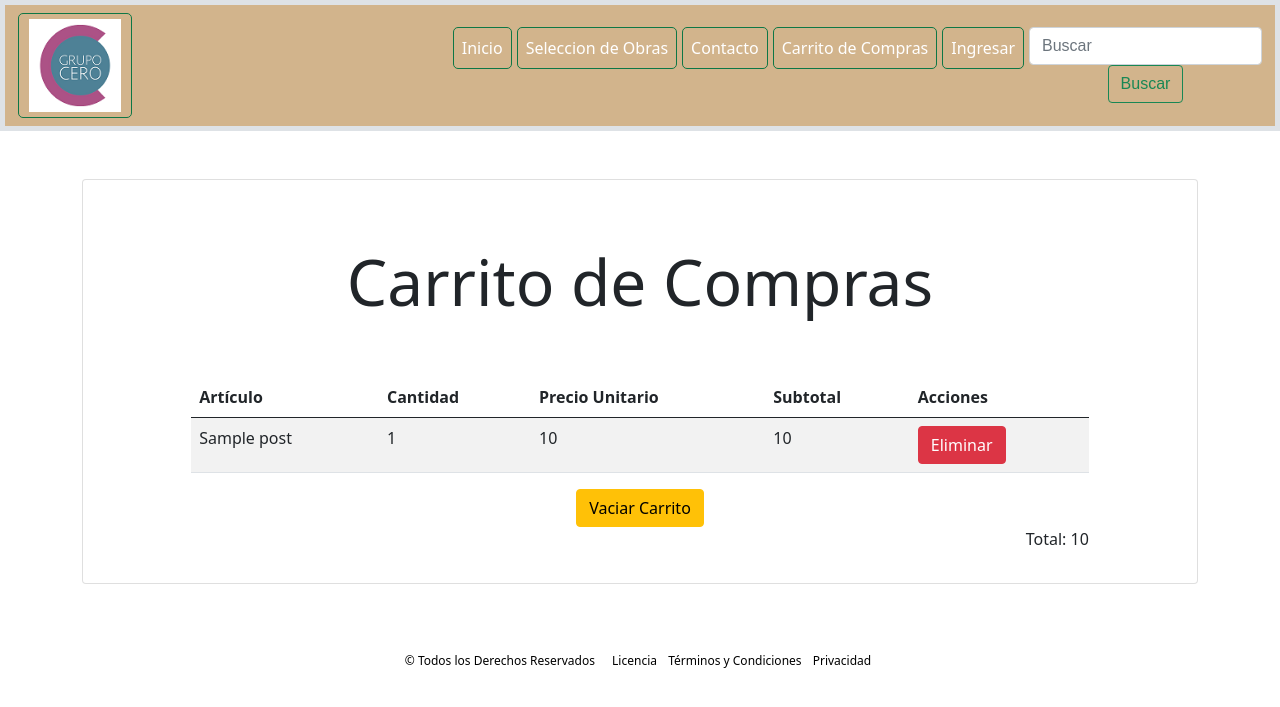
After one commit to NihilDux/PGY3121, a Django app: page /carrito/ in a window 1280 px wide. The commit adds this page. Shown: the top 707 px of the page. Run offline with Django 4.2, Linux system fonts and the light colour scheme; tables that the repository leaves empty hold one stand-in row (values such as "Sample post"); some libraries are stand-ins or nearby versions.

Commit message:
Carrito de Compras version 1

```diff
--- a/grupocero/settings.py
+++ b/grupocero/settings.py
@@ -24,6 +24,7 @@ INSTALLED_APPS = [
     'django.contrib.sessions',
     'django.contrib.messages',
     'django.contrib.staticfiles',
+    'django.contrib.humanize',
     'posts',
 ]
 
@@ -54,6 +55,7 @@ TEMPLATES = [
         },
     },
 ]
+
 
 WSGI_APPLICATION = 'grupocero.wsgi.application'
 
@@ -99,6 +101,10 @@ USE_I18N = True
 
 USE_TZ = True
 
+USE_L10N = True
+USE_THOUSAND_SEPARATOR = True
+NUMBER_GROUPING = 3
+
 
 # Static files (CSS, JavaScript, Images)
 # https://docs.djangoproject.com/en/4.2/howto/static-files/
--- a/grupocero/urls.py
+++ b/grupocero/urls.py
@@ -21,4 +21,8 @@ urlpatterns = [
     path('logout/', views.signout, name='logout'),
     path('signin/', views.signin, name='signin'),
     path('buscar/', views.buscar, name='buscar'),
+    path('carrito/', views.carrito, name='carrito'),
+    path('carrito/agregar/<int:post_id>/', views.agregar_al_carrito, name='agregar_al_carrito'),
+    path('carrito/eliminar/<int:carritoitem_id>/', views.eliminar_del_carrito, name='eliminar_del_carrito'),
+    path('carrito/vaciar/', views.vaciar_carrito, name='vaciar_carrito'),
 ] + static(settings.MEDIA_URL, document_root=settings.MEDIA_ROOT)
--- a/posts/models.py
+++ b/posts/models.py
@@ -1,6 +1,6 @@
 from django.db import models
 from django.contrib.auth.models import User
-# Create your models here.
+
 
 class Categoria(models.Model):
     id_categoria  = models.AutoField(db_column='idCategoria', primary_key=True)
@@ -9,17 +9,31 @@ class Categoria(models.Model):
     def __str__(self):
         return str(self.categoria)
 
+
 class Post(models.Model):
-    titulo       = models.CharField(max_length=100)
-    descripcion  = models.TextField(blank=True)
-    precio       = models.PositiveIntegerField(null=True)
-    imagen       = models.ImageField(upload_to='posts/', null=True, blank=True)
-    id_categoria = models.ForeignKey('Categoria',on_delete=models.CASCADE, db_column='idCategoria', null=True)
-    subida       = models.DateTimeField(auto_now_add=True)
-    aprobado     = models.BooleanField(default=False)
-    relevante    = models.BooleanField(default=False)
-    comentario   = models.TextField(null=True, blank=True)
-    user         = models.ForeignKey(User, on_delete=models.CASCADE)
+    titulo = models.CharField(max_length=100)
+    descripcion = models.TextField(blank=True)
+    precio = models.PositiveIntegerField(null=True)
+    imagen = models.ImageField(upload_to='posts/', null=True, blank=True)
+    id_categoria = models.ForeignKey(Categoria, on_delete=models.CASCADE, null=True)
+    subida = models.DateTimeField(auto_now_add=True)
+    aprobado = models.BooleanField(default=False)
+    relevante = models.BooleanField(default=False)
+    comentario = models.TextField(null=True, blank=True)
+    user = models.ForeignKey(User, on_delete=models.CASCADE)
 
     def __str__(self):
         return self.titulo + ' - Por ' + self.user.username
+
+
+class CarritoItem(models.Model):
+    post = models.ForeignKey(Post, on_delete=models.CASCADE)
+    usuario = models.ForeignKey(User, on_delete=models.CASCADE, null=True)
+    cantidad = models.PositiveIntegerField(default=1)
+    precio_unitario = models.PositiveIntegerField(default=0)
+
+    def subtotal(self):
+        return self.cantidad * self.precio_unitario
+
+    def __str__(self):
+        return f"{self.post.titulo} - {self.usuario.username if self.usuario else 'Usuario Anónimo'}"
--- a/posts/templates/base.html
+++ b/posts/templates/base.html
@@ -1,6 +1,7 @@
 {% load static %}
+
 <!DOCTYPE html>
-<html lang="en">
+<html lang="es">
 <head>
     <meta charset="UTF-8">
     <meta http-equiv="X-UA-Compatible" content="IE=edge">
@@ -52,7 +53,9 @@
                         <a class="nav-link  active" href="{% url 'signup' %}">Registro</a>
                     </li>
                     {% endif %}
-
+                    <li class="nav-item">
+                        <a class="nav-link  active" href="{% url 'carrito' %}">Carrito de Compras</a>
+                    </li>
                     <li class="nav-item dropdown">
                         <a class="nav-link dropdown-toggle active" href="#" id="navbarDropdown" role="button" data-bs-toggle="dropdown" aria-expanded="false">
                             Hola, {{user.username}}
@@ -67,6 +70,9 @@
                     </li>
                     <li class="nav-item">
                         <a class="nav-link  active" href="{% url 'contacto' %}">Contacto</a>
+                    </li>
+                    <li class="nav-item">
+                        <a class="nav-link  active" href="{% url 'carrito' %}">Carrito de Compras</a>
                     </li>
                     <li class="nav-item">
                         <a class="nav-link  active" href="{% url 'signin' %}">Ingresar</a>
--- /dev/null
+++ b/posts/templates/carrito.html
@@ -0,0 +1,54 @@
+{% extends 'base.html' %}
+
+{% block content %}
+
+<main class="container py-5">
+  <section class="card card-body">
+    <div class="row">
+      <div class="col-md-10 offset-md-1">
+        <h1 class="text-center display-3 py-5">Carrito de Compras</h1>
+
+        {% if items %}
+          <table class="table table-striped">
+            <thead>
+              <tr>
+                <th scope="col">Artículo</th>
+                <th scope="col">Cantidad</th>
+                <th scope="col">Precio Unitario</th>
+                <th scope="col">Subtotal</th>
+                <th scope="col">Acciones</th>
+              </tr>
+            </thead>
+            <tbody>
+              {% for item in items %}
+                <tr>
+                  <td>{{ item.post.titulo }}</td>
+                  <td>{{ item.cantidad }}</td>
+                  <td>{{ item.precio_unitario}}</td>
+                  <td>{{ item.subtotal }}</td>
+                  <td>
+                    <a href="{% url 'eliminar_del_carrito' item.id %}" class="btn btn-danger">Eliminar</a>
+                  </td>
+                </tr>
+              {% endfor %}
+            </tbody>
+          </table>
+
+          <div class="text-center">
+            <a href="{% url 'vaciar_carrito' %}" class="btn btn-warning">Vaciar Carrito</a>
+            <!-- Agrega aquí el enlace para realizar la compra -->
+          </div>
+          <div class="col-md-12" style="display: flex; flex-direction: column; align-items: flex-end">
+            <p>Total: {{ total_carrito }}</p>
+          </div>
+
+
+        {% else %}
+          <p class="text-center">Tu carrito está vacío.</p>
+        {% endif %}
+      </div>
+    </div>
+
+  </section>
+</main>
+{% endblock %}
--- a/posts/templates/posts.html
+++ b/posts/templates/posts.html
@@ -83,7 +83,7 @@
                         {% endfor %}
                     {% endif %}
                 {% else %}
-                    {% for post in posts reversed %}
+                    {% for post in posts %}
                         {% with counter=forloop.counter0|add:1 %}
                             <div class="col">
                                 <div class="card">
@@ -95,6 +95,10 @@
                                         <p class="card-text">{{ post.descripcion }}</p>
                                         <div class="card-footer">
                                             <small class="text-muted">Artista: {{ post.user.username }}</small>
+                                            <form action="{% url 'agregar_al_carrito' post.id %}" method="post">
+                                                {% csrf_token %}
+                                                <button type="submit" class="btn btn-primary">Agregar al carrito</button>
+                                            </form>
                                         </div>
                                     </div>
                                 </div>
--- a/posts/views.py
+++ b/posts/views.py
@@ -1,10 +1,11 @@
 from django.shortcuts import render, redirect, get_object_or_404
 from django.contrib.auth.forms import UserCreationForm, AuthenticationForm
 from django.contrib.auth.models import User
-from django.contrib.auth import login, logout, authenticate
+from django.contrib.auth import login, logout, authenticate, get_user_model
 from django.db import IntegrityError
 from .forms import PostForm
-from .models import Post, Categoria
+from .models import Post, Categoria, CarritoItem
+from django.http import HttpResponse
 from django.contrib.auth.decorators import login_required, user_passes_test
 # Create your views here.
 from django.db.models import Q
@@ -14,6 +15,40 @@ def superuser_check(user):
 
 
 #@user_passes_test(superuser_check)
+
+def agregar_al_carrito(request, post_id): # Falta agregar de que no redirija y solo lo agregue al carrito mostrando un mensaje de que se agrego algo blabla.
+    post = get_object_or_404(Post, pk=post_id)
+    User = get_user_model()
+    user = User.objects.get_or_create(username='usuario_anonimo')[0]
+
+    carrito_item, created = CarritoItem.objects.get_or_create(
+        post=post,
+        usuario=user,
+        precio_unitario=post.precio  # Asignar el precio del post al campo precio_unitario
+    )
+
+    if not created:
+        carrito_item.cantidad += 1
+        carrito_item.save()
+
+    return redirect('carrito')
+
+def eliminar_del_carrito(request, carritoitem_id):
+    carrito_item = get_object_or_404(CarritoItem, pk=carritoitem_id)
+    carrito_item.delete()
+    return redirect('carrito')
+
+
+def vaciar_carrito(request):
+    CarritoItem.objects.all().delete()
+    return redirect('carrito')
+
+
+def carrito(request):
+    items = CarritoItem.objects.all()
+    total_carrito = sum(item.subtotal() for item in items)
+    return render(request, 'carrito.html', {'items': items, 'total_carrito': total_carrito})
+
 
 def home(request):
     posts = Post.objects.filter(aprobado=True, relevante=True).order_by('-aprobado')
@@ -62,7 +97,7 @@ def posts(request):
         posts = Post.objects.filter(aprobado=False, user=request.user)
         return render(request, 'posts.html', {'posts': posts})
 
-def  pending_posts(request):
+def pending_posts(request):
     posts = Post.objects.filter(user=request.user, aprobado=False)
     return render(request, 'posts.html', {'posts': posts})
 
```
Also changed, not shown: posts/migrations/0010_alter_post_id_categoria_alter_post_precio_and_more.py (added), posts/migrations/0011_carritoitem_precio_unitario.py (added).
